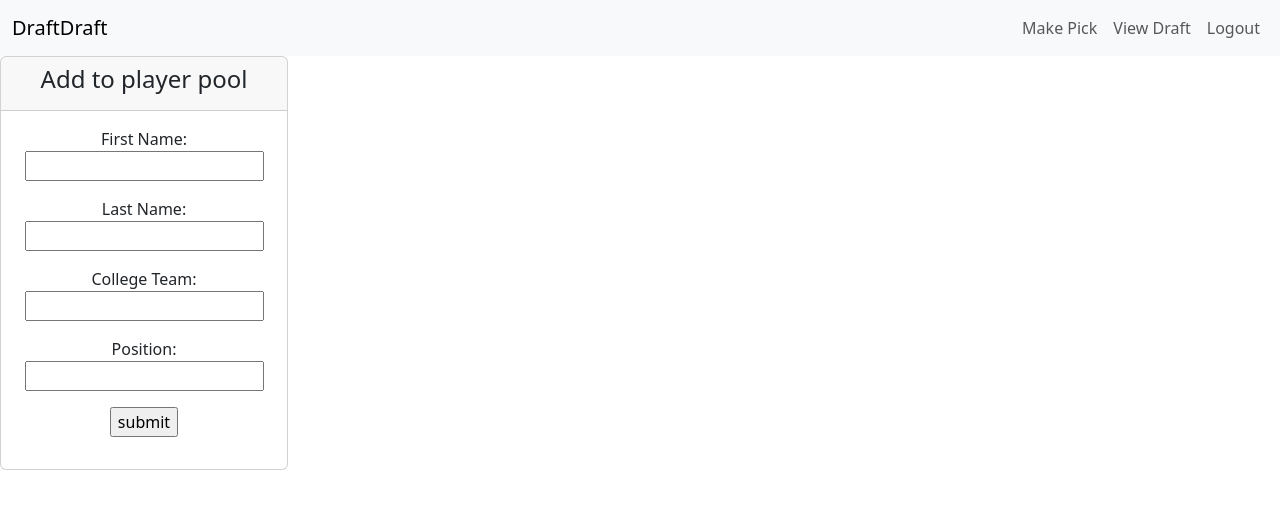
After one commit to ajpodell/draftdraft, a Flask app: page /admin_tools in a window 1280 px wide. The commit adds this page. Shown: the top 509 px of the page. Run offline with Flask 3, Linux system fonts and the light colour scheme; the visitor is signed in with stand-in values (Sample User, id 1); some libraries are stand-ins or nearby versions.

Commit message:
add admin tools tab and add a form to add player to player pool on it

```diff
--- a/blueprints/draft_blueprint.py
+++ b/blueprints/draft_blueprint.py
@@ -76,6 +76,19 @@ def home():
 def players():
     players = db.session.query(Player).all()
     return list(player.__repr__() for player in players)
+
+@draft.route('/players', methods=['POST'])
+def add_player():
+    form = request.form
+    player = Player(player_name_first=form['player_name_first'],
+                    player_name_last=form['player_name_last'],
+                    college_team=form['college_team'],
+                    position=form['position'])
+
+    db.session.add(player)
+    db.session.commit()
+
+    return redirect(url_for('draft.home'))
 
 @draft.route('/add_selection', methods=['POST'])
 def add_selection():
@@ -167,3 +180,7 @@ def score_player():
     db.session.query(Player).filter_by(player_id=player_id).update({Player.nfl_draft_pick: nfl_draft_pick})
     db.session.commit()
     return redirect(url_for('draft.home'))
+
+@draft.route('/admin_tools')
+def admin_tools():
+    return render_template('admin_tools.html')
--- /dev/null
+++ b/templates/admin_tools.html
@@ -0,0 +1,20 @@
+{% extends "base.html" %}
+
+{% block content %}
+
+    <div class="card" style="width: 18rem;">
+        <div class="card-header">
+            <h4>Add to player pool</h4>
+        </div>
+        <div class="card-body">
+            <form action="/players" method="post" target="dummyframe">
+                <p>First Name: <br> <input type="text" name="player_name_first"/></p>
+                <p>Last Name: <br> <input type="text" name="player_name_last"/></p>
+                <p>College Team: <br> <input type="text" name="college_team"/></p>
+                <p>Position: <br> <input type="text" name="position"/></p>
+                <p><input type="submit" value="submit"/></p>
+            </form>
+        </div>
+    </div>
+
+{% endblock %}
--- a/templates/base.html
+++ b/templates/base.html
@@ -26,11 +26,14 @@
             <div class="container-fluid">
                 <div class=navbar-nav>
                     <a class="navbar-brand" href="{{ url_for('draft.home') }}">DraftDraft</a>
-                    <div>
+                    {% if current_user.is_admin %}
                         <a href="{{ url_for('draft.home') }}" class="nav-link">
-                            {{ current_user.username }} {% if current_user.is_admin %}(Admin){% endif %}
+                            {{ current_user.username }} (Admin)
                         </a>
-                    </div>
+                        <a href="{{ url_for('draft.admin_tools') }}" class="nav-link">
+                            Admin Tools
+                        </a>
+                    {% endif %}
                 </div>
                 <div>
                     <button class="navbar-toggler" type="button" data-bs-toggle="collapse" data-bs-target="#navbarNavAltMarkup" aria-controls="navbarNavAltMarkup" aria-expanded="false" aria-label="Toggle navigation">
```
Also changed, not shown: templates/app.html (+0 -10 lines).
